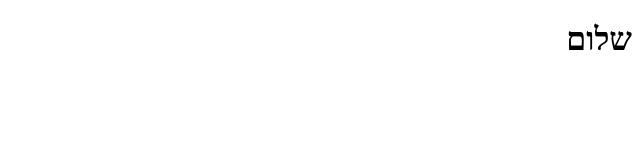
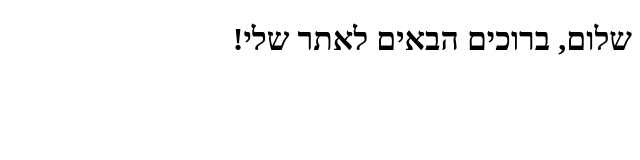
Before and after one commit to doriuss/mywebsite, a plain HTML site: page index.html in a window 1280 px wide. Shown: the whole page, without its empty margins (640-1280 px from the left). Drawn offline with Linux system fonts and the light colour scheme.

Commit message:
Test Update index.html

```diff
--- a/index.html
+++ b/index.html
@@ -2,10 +2,10 @@
 <!DOCTYPE html>
 <html lang="he" dir="rtl">
 <head>
-  <meta charset="UTF-8">
-  <title>My First Website</title>
+    <meta charset="UTF-8">
+    <title>My First Website</title>
 </head>
 <body>
-  <h1>שלום</h1>
+    <h1>שלום, ברוכים הבאים לאתר שלי!</h1>
 </body>
 </html>
```
